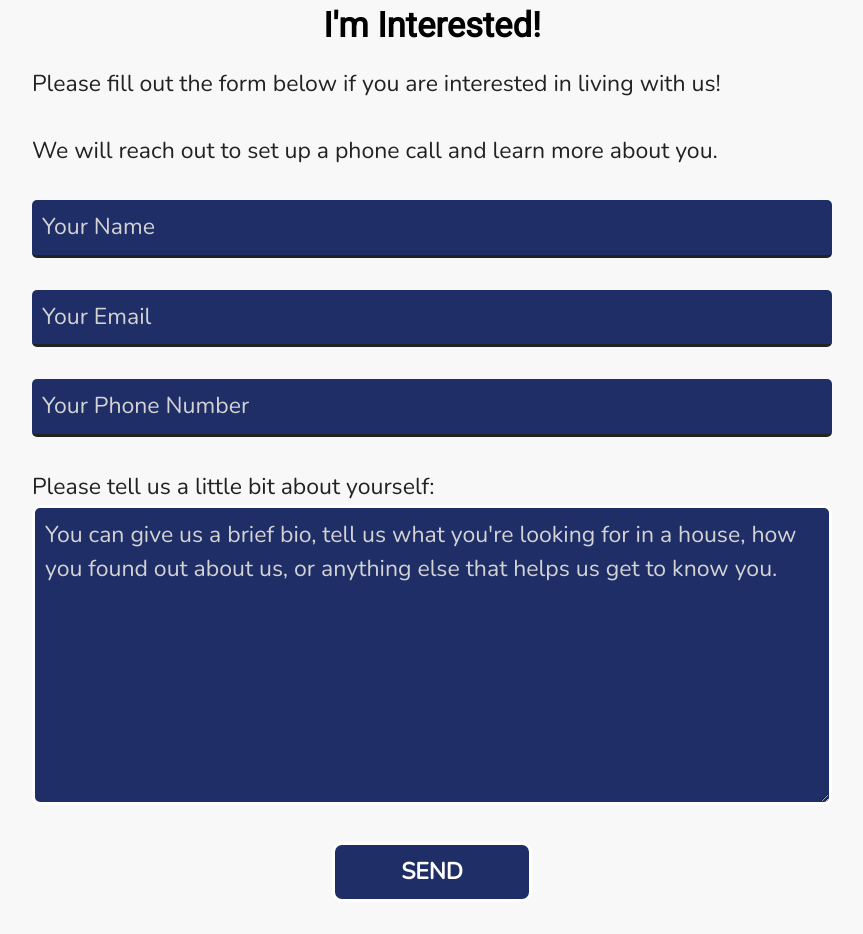
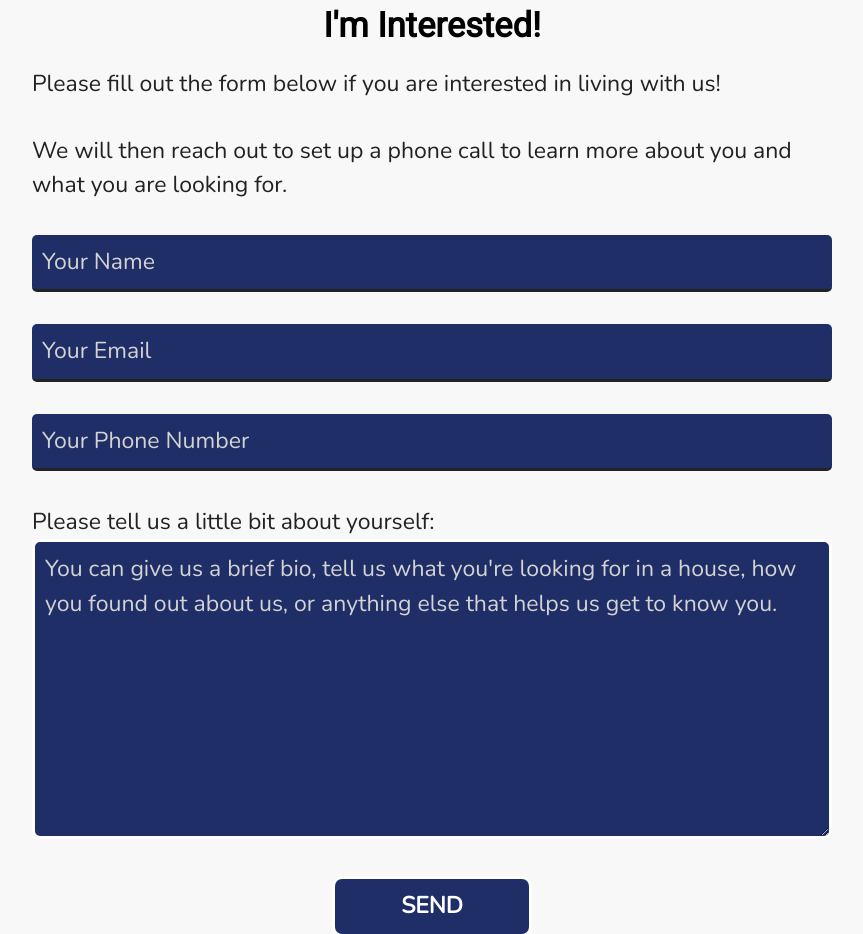
Before and after one commit to ahussain3/thevillagenyc, a plain HTML site: page index.html in a window 1280 px wide. Shown: the part 7631-8565 px from the top of the page, without its empty margins (208-1071 px from the left). Drawn offline with nearby package versions, Linux system fonts and the light colour scheme.

Commit message:
Small wording changes

```diff
--- a/index.html
+++ b/index.html
@@ -92,7 +92,7 @@
     <!-- Indicate interest -->
     <h2 id="contact">I'm Interested!</h2>
     <p>Please fill out the form below if you are interested in living with us!</p>
-    <p>We will reach out to set up a phone call and learn more about you.</p>
+    <p>We will then reach out to set up a phone call to learn more about you and what you are looking for.</p>
     <form name="contact" method="POST" data-netlify="true">
       <p>
         <input type="text" name="name" placeholder="Your Name" required/>
```
